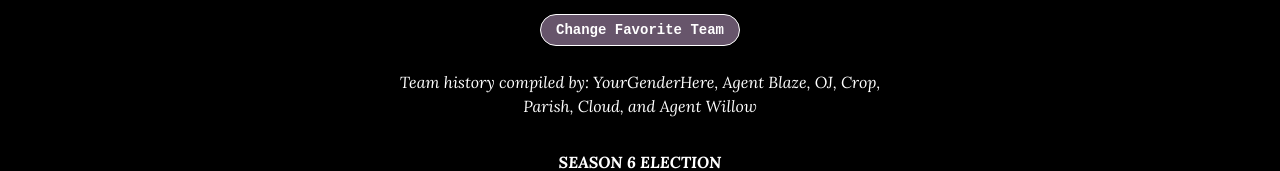
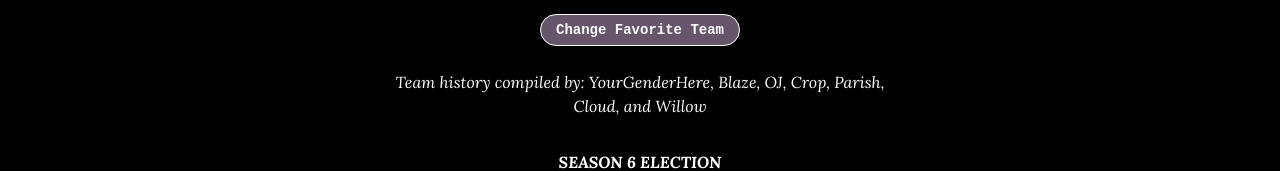
Before and after one commit to iliana/before, a Next.js app: page /_before/histories/spies in a window 1280 px wide. Shown: the part 155-326 px from the top of the page. Built offline with nearby package versions, Linux system fonts and the light colour scheme.

Commit message:
removed titles

```diff
--- a/pages/histories/magic.jsx
+++ b/pages/histories/magic.jsx
@@ -15,7 +15,7 @@ export async function getStaticProps() {
 
 export default function Page() {
   return (
-    <History authors="Archranger Beatrice">
+    <History authors="Beatrice">
       <Entry title="Old Man Logan’s Inning" season={2} day={97} time="2020-07-31T17:59:55Z">
         <p>
           Season 2, Day 97 was the first recorded game in which Logan Rodriguez, the Yellowstone Magic’s “spiteful”
--- a/pages/histories/spies.jsx
+++ b/pages/histories/spies.jsx
@@ -19,7 +19,7 @@ export async function getStaticProps() {
 
 export default function Page() {
   return (
-    <History authors="YourGenderHere, Agent Blaze, OJ, Crop, Parish, Cloud, and Agent Willow">
+    <History authors="YourGenderHere, Blaze, OJ, Crop, Parish, Cloud, and Willow">
       <Entry title="The Clone" election={6}>
         <p>
           In accord with the Spies’ perennial role as “the team that a new mechanic happened to for the first time”,
```
